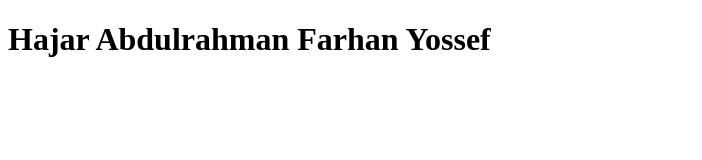
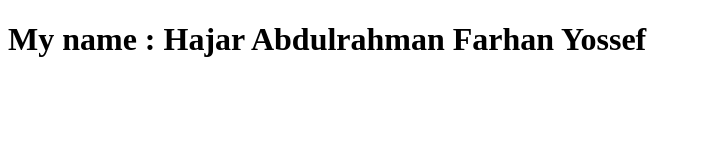
Before and after one commit to Hajar2030/itiAssiut, a plain HTML site: page index.html in a window 1280 px wide. Shown: the whole page, without its empty margins (0-702 px from the left). Drawn offline with Linux system fonts and the light colour scheme.

Commit message:
add word

```diff
--- a/index.html
+++ b/index.html
@@ -6,7 +6,7 @@
     <title>Document</title>
 </head>
 <body>
-    <h1>Hajar Abdulrahman Farhan Yossef</h1>
+    <h1>My name : Hajar Abdulrahman Farhan Yossef</h1>
 
 </body>
 </html>
```
